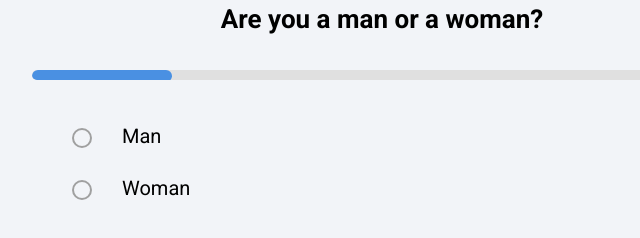
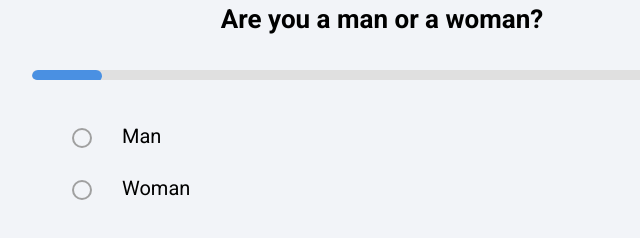
Before and after one commit to ishika-webcue/quiz, a plain HTML site: page index.html in a window 1280 px wide. Shown: the part 178-416 px from the top of the page, 258-898 px from the left. Drawn offline with Linux system fonts and the light colour scheme.

Commit message:
changed the blue width of line

```diff
--- a/script.js
+++ b/script.js
@@ -36,8 +36,15 @@ document.addEventListener('DOMContentLoaded', () => {
     // Function to update the progress bar
       // Function to update the progress bar
       function updateProgressBar() {
-        const progress = ((currentQuestionIndex + 1) / totalQuestions) * 100;
-        progressFill.style.width = `${progress}%`;
+        // Set a fixed width for the first question
+        if (currentQuestionIndex === 0) {
+            // Adjust this percentage to match your design
+            progressFill.style.width = '10%';
+        } else {
+            // Calculate progress for subsequent questions
+            const progress = ((currentQuestionIndex) / totalQuestions) * 100;
+            progressFill.style.width = `${progress}%`;
+        }
     }
 
     // Function to show a question
--- a/style.css
+++ b/style.css
@@ -73,7 +73,7 @@ body {
 
 .progress-fill {
     height: 12px;
-    width:100%;
+    width:10%;
     max-width: 100%;
     border-radius: 20px;
     background-color: #4a90e2;
```
